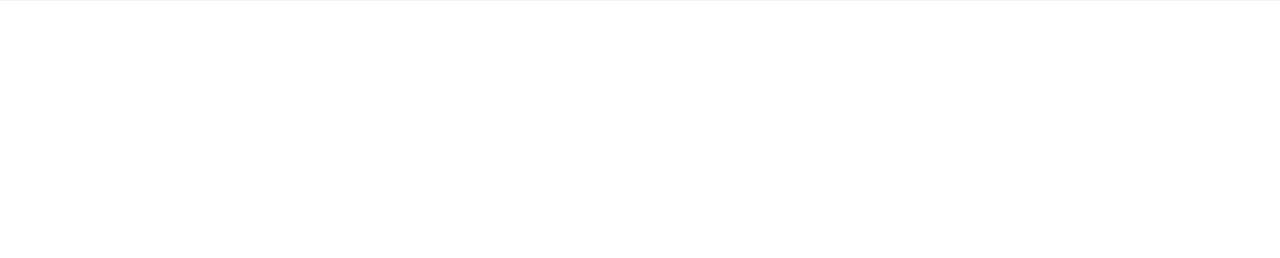
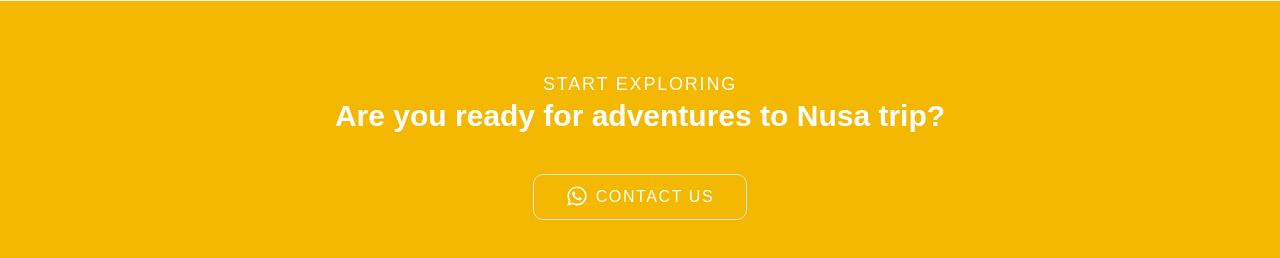
Before and after one commit to PrinceTyo/NusaTrip, a React (Vite) app: page / in a window 1280 px wide. Shown: the part 3388-3646 px from the top of the page. Before the commit the page ends 3389 px from the top, so only its background shows below. Built offline with nearby package versions, Linux system fonts and the light colour scheme; the HTML template or start-up script is replaced by a standard one.

Commit message:
feat: add cta section

```diff
--- a/src/pages/Home.tsx
+++ b/src/pages/Home.tsx
@@ -4,6 +4,7 @@
 import Hero from "@/sections/Hero";
 import Parallax from "@/sections/Parallax";
 import Stats from "@/sections/Stats";
+import Cta from "@/sections/Cta";
 
 export default function Home() {
   return (
@@ -11,9 +12,10 @@
       <Hero />
       <Stats />
       <About />
+      <Destinations />
       <Parallax />
-      <Destinations />
       <Advantages />
+      <Cta />
     </>
   );
 }
--- /dev/null
+++ b/src/sections/Cta.tsx
@@ -0,0 +1,17 @@
+import { FaWhatsapp } from "react-icons/fa";
+
+export default function Cta() {
+  return (
+    <section className="bg-primary h-72 flex items-center justify-center space-y-4">
+      <div className="justify-items-center text-white">
+        <p className="text-lg tracking-widest">START EXPLORING</p>
+        <h1 className="text-3xl font-semibold">
+          Are you ready for adventures to Nusa trip?
+        </h1>
+        <button className="flex items-start gap-x-2 mt-10 border bg-transparent text-white hover:bg-green-500 hover:text-white transition duration-300 px-8 py-2.5 rounded-lg tracking-widest">
+          <FaWhatsapp size={22} /> CONTACT US
+        </button>
+      </div>
+    </section>
+  );
+}
```
